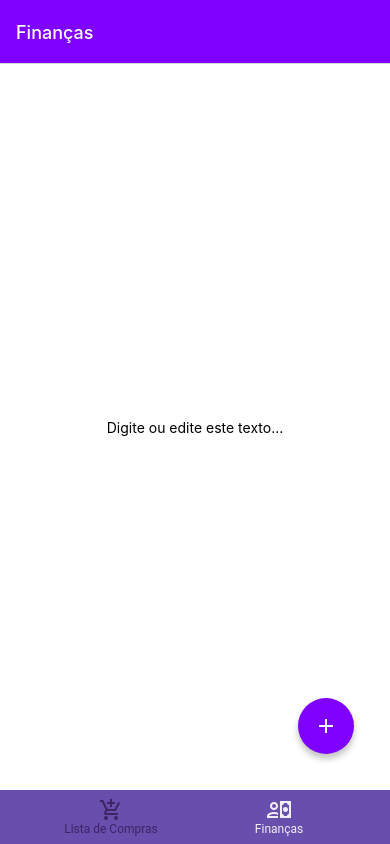
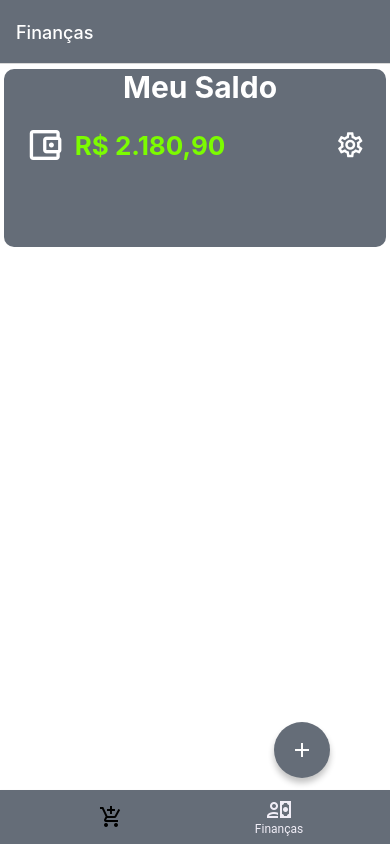
Before and after one commit to juniorerivaldo/goMercado, a React Native app: screen /StackRoutesFinances in a window 390 px wide. Built offline with nearby package versions, Linux system fonts and the light colour scheme.

Commit message:
initial apparence on finances and tabbar color for tabs

```diff
--- a/src/Pages/Finances/index.js
+++ b/src/Pages/Finances/index.js
@@ -1,7 +1,8 @@
 import React from 'react';
-import {StyleSheet, Text, View} from 'react-native';
+import {StyleSheet, Text, View, FlatList, TouchableOpacity} from 'react-native';
 import {useNavigation, useFocusEffect} from '@react-navigation/native';
 import {FAB} from 'react-native-paper';
+import Icon from 'react-native-vector-icons/MaterialCommunityIcons';
 
 export default function Finances() {
   function NewExpense() {
@@ -12,7 +13,20 @@ export default function Finances() {
 
   return (
     <View style={styles.container}>
-      <Text>Digite ou edite este texto...</Text>
+      <View style={styles.expensesShow}>
+        <Text style={styles.titleText}>Meu Saldo</Text>
+        <View style={styles.expenseContaier}>
+          <Icon name="wallet-outline" style={styles.iconLabel} />
+          <Text style={styles.subtitleText}>R$ 2.180,90</Text>
+          <TouchableOpacity style={styles.btnEditar}>
+            <Icon
+              name="cog-outline"
+              style={[styles.iconLabel ,{fontSize: 30}]}
+            />
+          </TouchableOpacity>
+        </View>
+      </View>
+      <View style={styles.flatContainer}></View>
       <FAB style={styles.fab} Large icon="plus" onPress={NewExpense} />
     </View>
   );
@@ -22,14 +36,54 @@ const styles = StyleSheet.create({
   container: {
     flex: 1,
     backgroundColor: '#fff',
-    alignItems: 'center',
-    justifyContent: 'center',
   },
   fab: {
     position: 'absolute',
-    margin: 16,
-    right: 20,
-    bottom: 20,
-    backgroundColor: '#8000ff',
+    margin: 10,
+    right: 50,
+    bottom: 2,
+    backgroundColor: '#656D78',
+  },
+  expensesShow: {
+    flex: 1,
+    marginTop: 5,
+    marginBottom: 10,
+    marginLeft: 4,
+    marginRight: 4,
+    borderRadius: 10,
+    backgroundColor: '#656D78',
+  },
+  titleText: {
+    color: '#FFF',
+    fontSize: 30,
+    fontWeight: 'bold',
+    textAlign: 'center',
+    paddingLeft: 10,
+  },
+  expenseContaier: {
+    flexDirection: 'row',
+    alignItems: 'center',
+    justifyContent: 'center',
+    right: 60,
+    padding: 20,
+  },
+  iconLabel: {
+    fontSize: 40,
+    color: '#fff',
+  },
+  subtitleText: {
+    textAlign: 'left',
+    color: '#7cfc00',
+    fontSize: 26,
+    fontWeight: 'bold',
+    left: 10,
+  },
+  btnEditar: {
+    left: 120,
+  },
+
+  flatContainer: {
+    flex: 3,
+    backgroundColor: '#fff',
   },
 });
--- a/src/Pages/List/index.js
+++ b/src/Pages/List/index.js
@@ -49,7 +49,7 @@ export default function List() {
       title: item.title,
       qtd: item.qtd,
       qtdType: item.qtdType,
-      isCompleted: !item.isCompleted
+      isCompleted: !item.isCompleted,
     };
     await handleRemove(item.id);
 
@@ -109,9 +109,9 @@ const styles = StyleSheet.create({
   },
   fab: {
     position: 'absolute',
-    margin: 16,
-    right: 20,
-    bottom: 20,
+    margin: 10,
+    right: 50,
+    bottom: 2,
     backgroundColor: '#8000ff',
   },
   flatContainer: {
--- a/src/Routes/StackRoutesFinances.js
+++ b/src/Routes/StackRoutesFinances.js
@@ -16,7 +16,7 @@ export default function StackRoutesFinances() {
         component={Finances}
         options={{
           headerStyle: {
-            backgroundColor: '#8000ff',
+            backgroundColor: '#656D78',
           },
           headerTintColor: '#fff',
         }}
@@ -26,7 +26,7 @@ export default function StackRoutesFinances() {
         component={NewExpense}
         options={{
           headerStyle: {
-            backgroundColor: '#8000ff',
+            backgroundColor: '#656D78',
           },
           headerTintColor: '#fff',
         }}
--- a/src/Routes/index.js
+++ b/src/Routes/index.js
@@ -1,4 +1,4 @@
-import React from 'react';
+import React, {useState} from 'react';
 import {createMaterialBottomTabNavigator} from '@react-navigation/material-bottom-tabs';
 import Icon from 'react-native-vector-icons/MaterialCommunityIcons';
 
@@ -11,15 +11,18 @@ export default function Routes() {
 
   return (
     <Tab.Navigator
-      barStyle={{backgroundColor: '#694fad'}}
+      barStyle={{backgroundColor: '#5D9CEC'}}
+      tabBarCo
       activeColor="#f0edf6"
+      shifting={true}
       inactiveColor="#3e2465">
       <Tab.Screen
         name="StackRoutes"
         component={StackRoutes}
         options={{
           tabBarLabel: 'Lista de Compras',
-          tabBarIcon: ({color}) => (
+          tabBarColor: '#8000ff',
+          tabBarIcon: color => (
             <Icon name="cart-plus" color={color} size={24} />
           ),
         }}
@@ -29,6 +32,7 @@ export default function Routes() {
         component={StackRoutesFinances}
         options={{
           tabBarLabel: 'Finanças',
+          tabBarColor: '#656D78',
           tabBarIcon: ({color}) => (
             <Icon name="account-cash-outline" color={color} size={24} />
           ),
```
Also changed, not shown: 10 other files (tests, documents, lock files or other folders).
